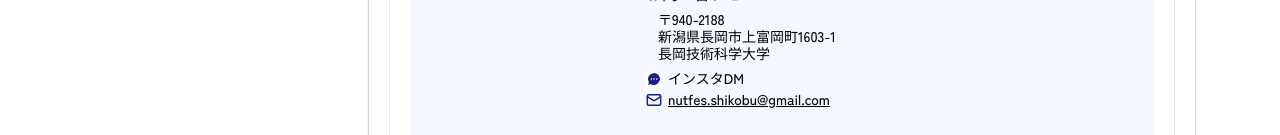
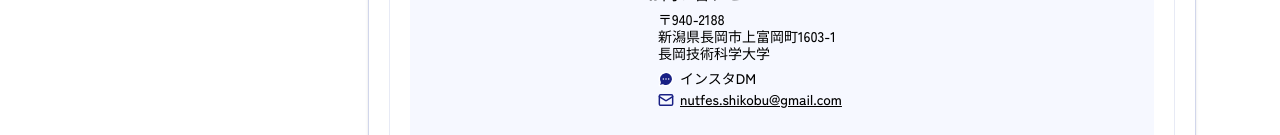
Before and after one commit to NUTFes/45th-homepage, a Next.js app: page /dev/layout in a window 1280 px wide. Shown: the part 665-800 px from the top of the page. Built offline with nearby package versions, Linux system fonts and the light colour scheme; a web font is replaced by a local one; what tailwindcss-react-aria-components would draw is missing.

Commit message:
fix:お問い合わせ以下の位置の修正

```diff
--- a/src/components/layout/Footer.tsx
+++ b/src/components/layout/Footer.tsx
@@ -29,7 +29,7 @@ export default function Footer() {
               <p>新潟県長岡市上富岡町1603-1</p>
               <p>長岡技術科学大学</p>
             </address>
-            <div className="flex flex-col gap-1 text-[14px] leading-[17px]">
+            <div className="flex flex-col gap-1 pl-xs text-[14px] leading-[17px]">
               <p className="flex items-center gap-1.5">
                 <MessageCircleMore
                   className="size-4"
```
